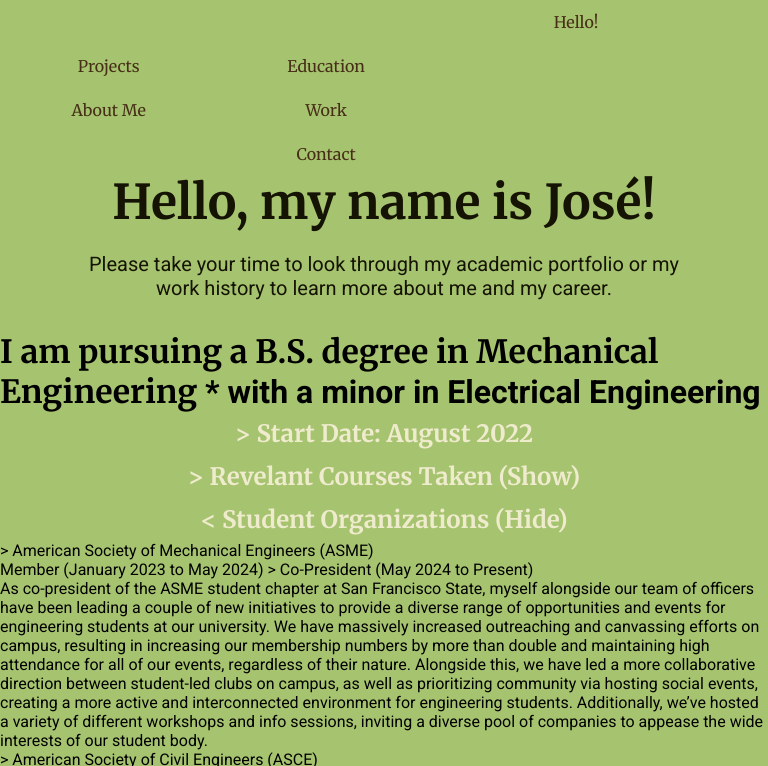
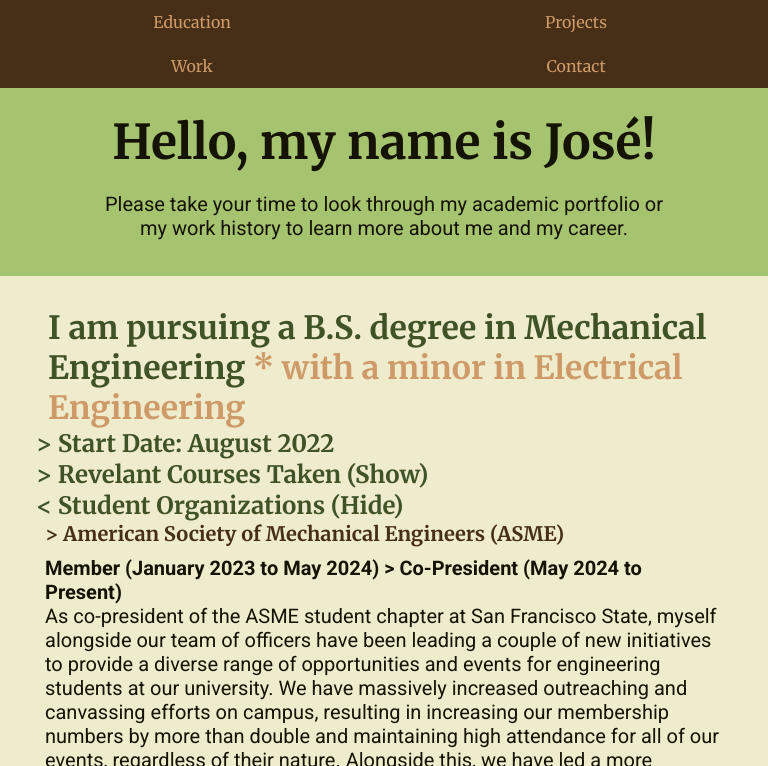
Before and after one commit to ahumanpeople/portfolio, a plain HTML site: page index.html in a window 768 px wide. Both pictures are taken after a click on the element "> Student Organizations (Show)". Shown: the top 766 px of the page. Drawn offline with Linux system fonts and the light colour scheme.

Commit message:
Update style.css

```diff
--- a/style.css
+++ b/style.css
@@ -8,15 +8,13 @@
 }
 
 :root {
-    --naranja: hsl(19, 100%, 52%);
+    /* --naranja: hsl(19, 100%, 52%); */
     --blanco: hsl(53, 51%, 87%);
     --negro: hsl(53, 67%, 5%);
-    --gris: hsl(10, 4%, 29%);
+    /* --gris: hsl(10, 4%, 29%); */
     --cafe: rgb(71,47,23);
     --cafeconleche: rgb(206,155,104);
-    --turquesa: hsl(181, 77%, 25%);
-    --corinto: hsl(344, 59%, 17%);
-    --verde: hsl(101, 48%, 37%);
+    /* --verde: hsl(101, 48%, 37%); */
     --verdeclaro: hsl(81, 41%, 60%);
     --verdeoscuro: hsl(87, 36%, 24%);
 }
@@ -30,8 +28,12 @@ h1, h2, h3, h4, h5, h6 {
     font-family: "Merriweather", serif;
 }
 
-p, a, ul, ol, span, ::placeholder {
+p, a, ul, ol, ::placeholder {
     font-family: "Roboto", sans-serif;
+}
+
+ul, ol {
+    list-style-type: none;
 }
 
 div {
@@ -61,7 +63,7 @@ img {
 
 .navbar a {
     width: 12vw;
-    float: right;
+    float: left;
     background-color: var(--verdeclaro);
     text-decoration: none;
     font-family: "Merriweather", serif;
@@ -78,8 +80,13 @@ img {
     transition: 0.25s;
 }
 
-.navbar > .left {
+.navbar > #left {
     float: left;
+}
+
+.navbar > #right {
+    float: right;
+    width: 61vw;
 }
 
 /* ---------- Intro ---------- */
@@ -107,7 +114,60 @@ img {
 
 /* ---------- Education ---------- */
 
+.education {
+    width: 100%;
+    background-color: var(--blanco);
+    padding: 2em 0em;
+}
 
+.education h1, .education h2 {
+    width: 100%;
+    color: var(--verdeoscuro);
+    padding: 0em 2em;
+}
+
+.education h2 {
+    padding: 0.25em 5em;
+    text-align: left;
+}
+
+.education .alt {color: var(--cafeconleche);}
+
+#showOrgs, #showCourses, #showSkills {
+    cursor: pointer;
+    transition: 0.25s;
+}
+
+#showOrgs:hover, #showCourses:hover, #showSkills:hover {color: var(--cafe);}
+
+#studentOrgList > * {
+    font-size: 1.25em;
+    padding: 0em 8em;
+}
+
+#studentOrgList li {
+    font-family: "Merriweather", serif;
+    color: var(--cafe);
+    font-weight: bold;
+}
+
+#studentOrgList p {
+    color: var(--negro);
+    padding: 0.5em 9em;
+}
+
+#studentOrgList .alt {
+    font-weight: bold;
+    color: var(--negro);
+}
+
+.standardList {
+    font-family: "Merriweather", serif;
+    color: var(--cafe);
+    font-weight: bold;
+    font-size: 1.25em;
+    padding: 0em 8em;
+}
 
 /* ---------- Projects ---------- */
 
@@ -118,7 +178,7 @@ img {
     width: 100%;
     padding-bottom: 2%;
     background-color: var(--cafe);
-    padding: 1em 0em;
+    padding: 1em 1em;
     margin-bottom: 2em;
 }
 
@@ -162,7 +222,8 @@ img {
 
 .projectsList p {
     width: 50%;
-    padding: 0.5em 1em;
+    font-size: 1.25em;
+    padding: 0.5em 0.75em;
 }
 
 /* ---------- Work ---------- */
@@ -188,8 +249,7 @@ img {
     text-decoration: none;
     text-align: left;
     font-size: 1.5em;
-    padding-top: 0.125em;
-    padding-bottom: 0.125em;
+    padding: 0.125em 0;
 }
 
 .experience h2 {
@@ -197,8 +257,7 @@ img {
     text-decoration: none;
     text-align: right;
     font-size: 1em;
-    padding-top: 0.5em;
-    padding-bottom: 0.5em;
+    padding: 0.5em 0;
 }
 
 .experience p {
@@ -312,6 +371,10 @@ img {
         width: 16.66667%;
         font-size: 1.125em;
     }
+
+    .navbar > #right {width: 83.3333333%;}
+
+    .navbar > #right > a {width: 20%;}
 }
 
 /* ---------- Media Queries: Desktop/Laptop ---------- */
@@ -327,28 +390,45 @@ img {
         font-size: 1em;
         padding: 0.75em;
         width: 50%;
+        color: var(--cafeconleche);
+        background-color: var(--cafe);
     }
 
-    .intro {
-        margin-top: 10em;
-        padding: 0.75em;
-    }
+    .navbar > #right {width: 100%;}
+
+    .navbar > #right > a {width: 50%;}
+
+    .mobilehide {display: none;}
 
     .intro h1 {font-size: 3em;}
 
     .intro p {font-size: 1.25em;}
 
-    .experience {padding: 5%;}
+    .education h1 {padding: 0em 1.5em;}
 
-    .projectsList h1, h2, p {width: 100%}
+    .education h2 {padding: 0em 1.5em;}
+
+    #studentOrgList > *, .standardList {padding: 0em 2.25em;}
+
+    #studentOrgList p {padding: 0.5em 2.25em;}
+
+    .projectsList h1, .projectsList h2, .projectsList p {width: 100%}
 
     .projectsList h1, h2 {
-        padding: 0.25em 0.75em;
+        padding: 0.5em 0.75em;
     }
 
     .slideshow {width: 100%}
 
     .slideshow img {max-width: 100%;}
+
+    #toggleGallery {margin-top: -2em;}
+
+    .gallery {margin-top: 3.5em;}
+
+    .work {margin-top: 1.5em;}
+
+    .experience {padding: 5%;}
 }
 
 @media screen and (max-width: 320px) {
```
